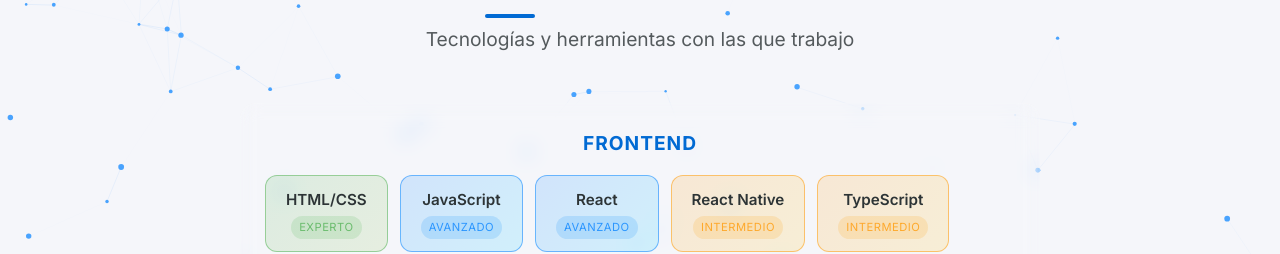
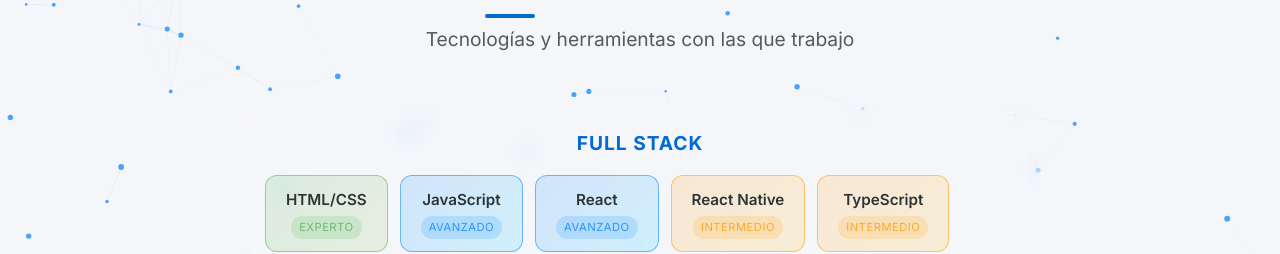
Before and after one commit to DavidSerranoReyes/myPage, a React (Vite) app: page / in a window 1280 px wide. Shown: the part 2427-2681 px from the top of the page. Built offline with nearby package versions, Linux system fonts and the light colour scheme.

Commit message:
add fullstack

```diff
--- a/src/components/Skills.jsx
+++ b/src/components/Skills.jsx
@@ -17,8 +17,8 @@
 
   // Lista de habilidades agrupadas por categoría
   const skillsData = {
-    frontend: {
-      title: { es: 'Frontend', en: 'Frontend' },
+    fullstack: {
+      title: { es: 'Full Stack', en: 'Full Stack' },
       skills: [
         { name: 'HTML/CSS', level: 'expert' },
         { name: 'JavaScript', level: 'advanced' },
```
